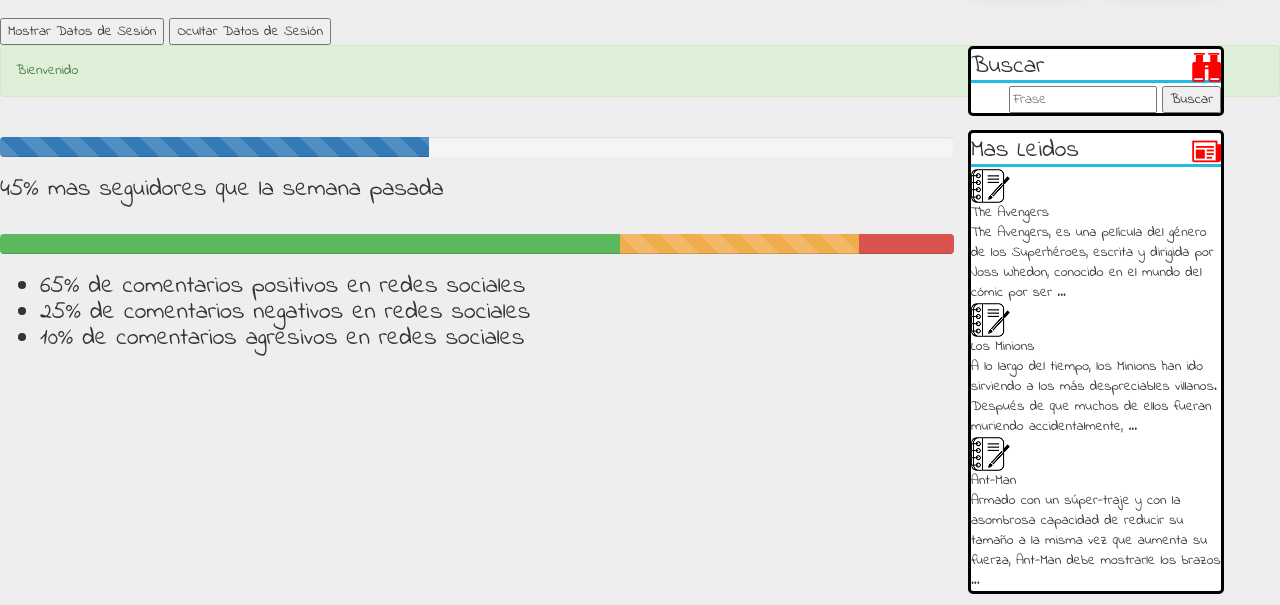
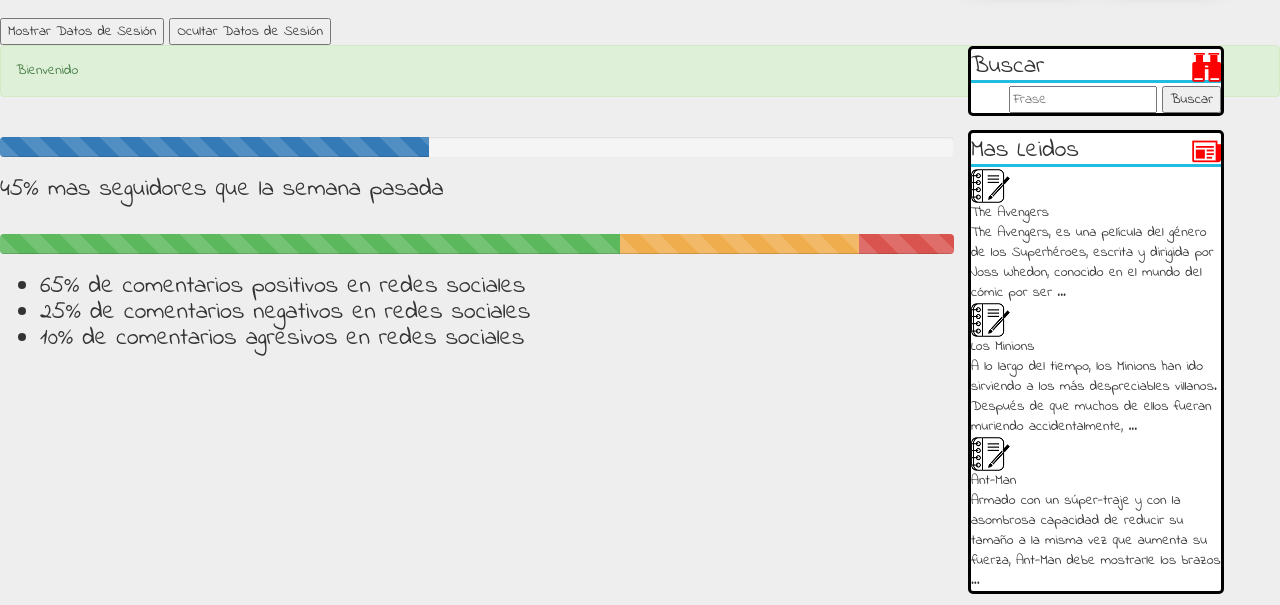
Before and after one commit to rmayett27/Html, a plain HTML site: page admin.html in a window 1280 px wide. Shown: the part 192-797 px from the top of the page. Drawn offline with nearby package versions, Linux system fonts and the light colour scheme; files whose address does not match are found by name.

Commit message:
proyecto

```diff
--- a/admin.html
+++ b/admin.html
@@ -232,13 +232,13 @@
 	<h3>45% mas seguidores que la semana pasada</h3>
 	<br>
 	<div class="progress">
-  <div class="progress-bar progress-bar-success" style="width: 65%">
+  <div class="progress-bar progress-bar-success progress-bar-striped active" style="width: 65%">
     <span class="sr-only">65% Complete (success)</span>
   </div>
-  <div class="progress-bar progress-bar-warning progress-bar-striped" style="width: 25%">
+  <div class="progress-bar progress-bar-warning progress-bar-striped active" style="width: 25%">
     <span class="sr-only">25% Complete (warning)</span>
   </div>
-  <div class="progress-bar progress-bar-danger" style="width: 10%">
+  <div class="progress-bar progress-bar-danger progress-bar-striped active" style="width: 10%">
     <span class="sr-only">10% Complete (danger)</span>
   </div>
 </div>
```
